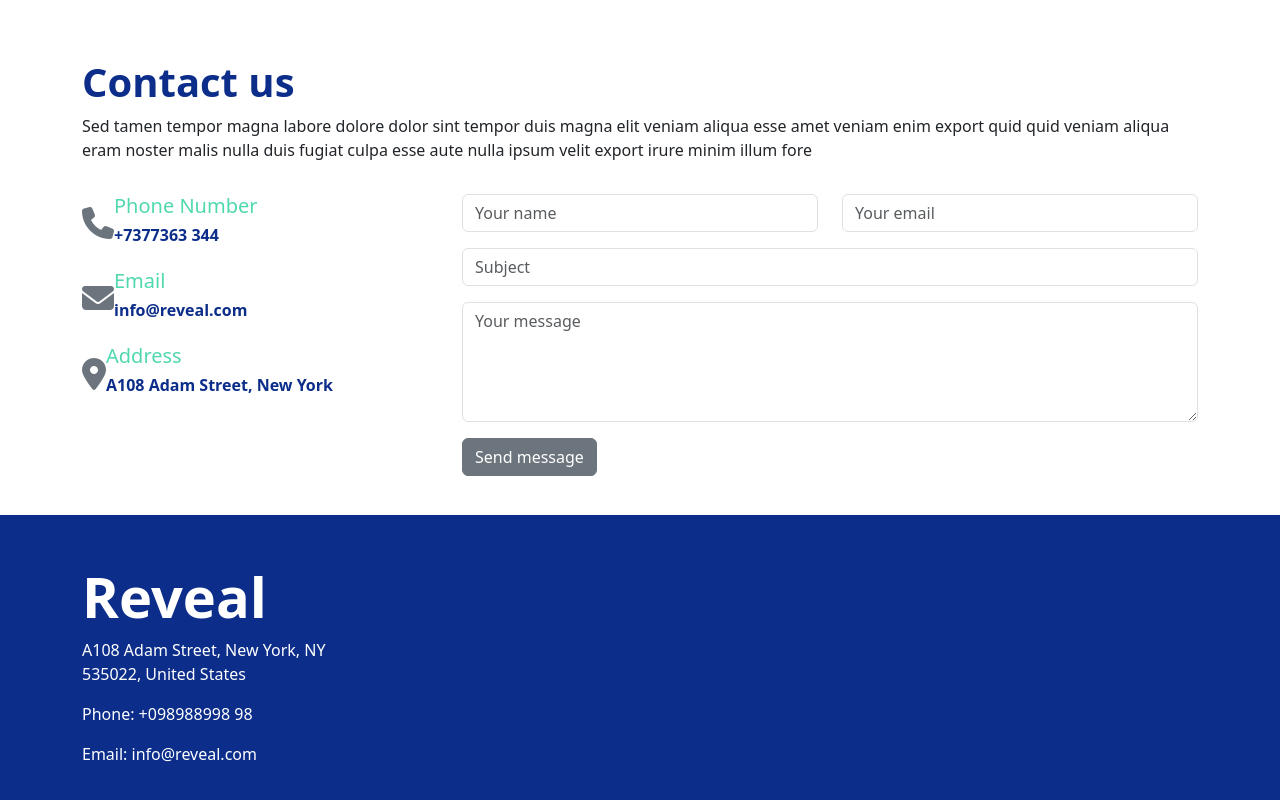
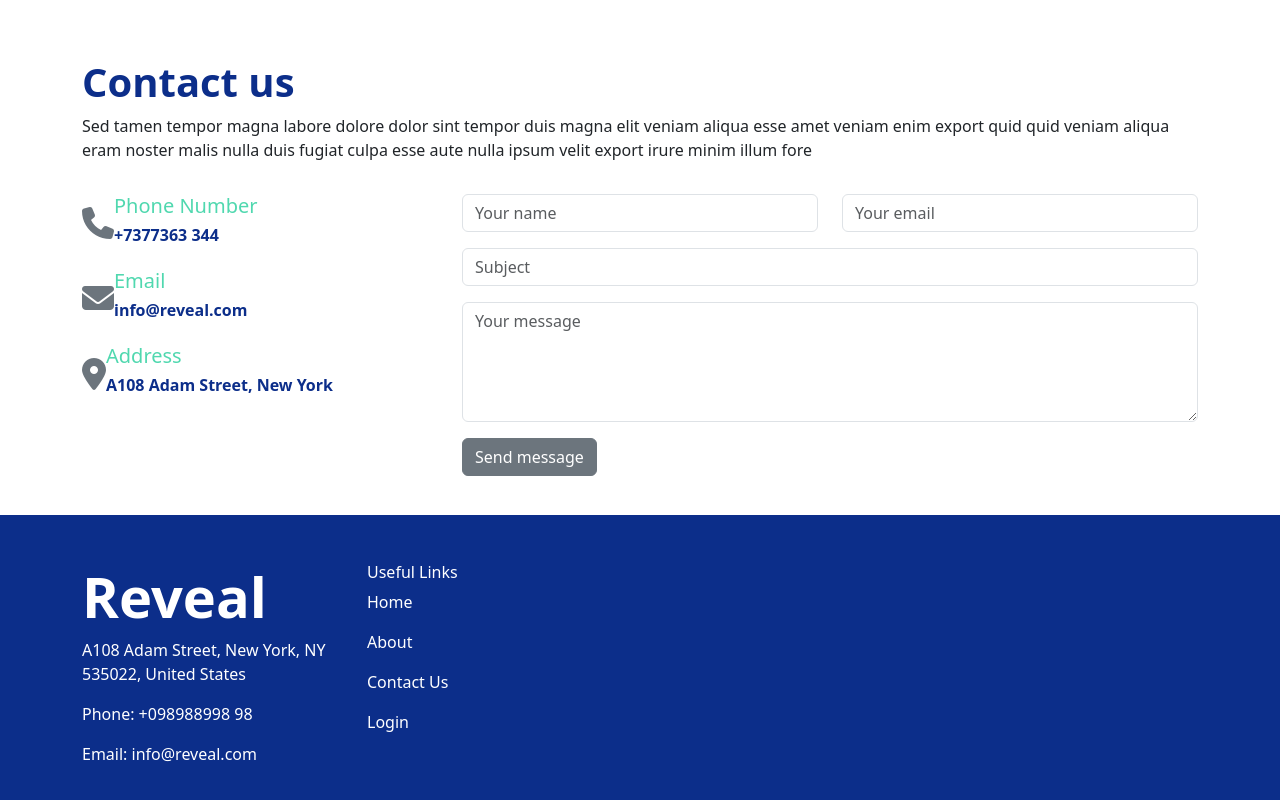
Before and after one commit to mehedihasanjibon/reveal, a plain HTML site: page index.html in a window 1280 px wide. Shown: the part 3234-4034 px from the top of the page. Drawn offline with Linux system fonts and the light colour scheme.

Commit message:
footer section useful links side done

```diff
--- a/index.html
+++ b/index.html
@@ -306,9 +306,14 @@
             <p class="text-white"> Phone: +098988998 98</p>
             <p class="text-white"> Email: info@reveal.com </p>
         </div>
-        <div>
+        <div class="col-md-2 text-white">
+            <h6> Useful Links </h6>
+            <p><a class="text-decoration-none text-white" href=""> Home </a></p>
+            <p><a class="text-decoration-none text-white" href=""> About </a></p>
+            <p><a class="text-decoration-none text-white" href=""> Contact Us </a></p>
+            <p><a class="text-decoration-none text-white" href=""> Login </a></p>
+        </div>
 
-        </div>
       </div>
     </div>
   </footer>
```
